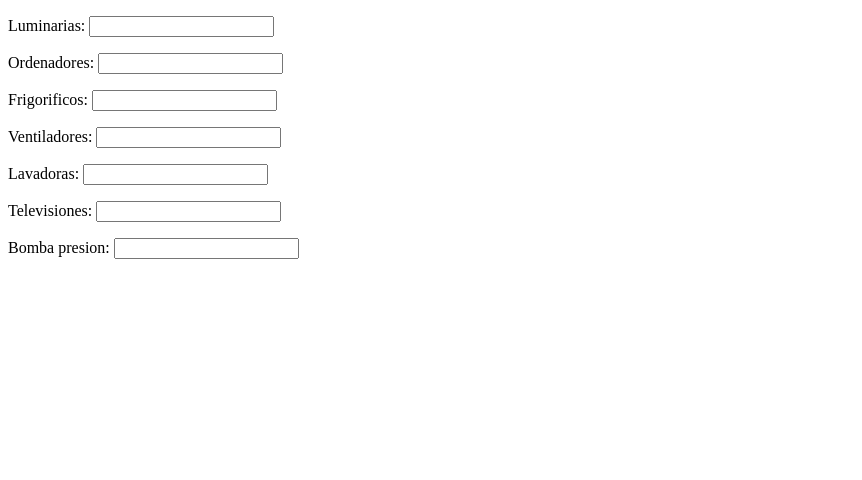
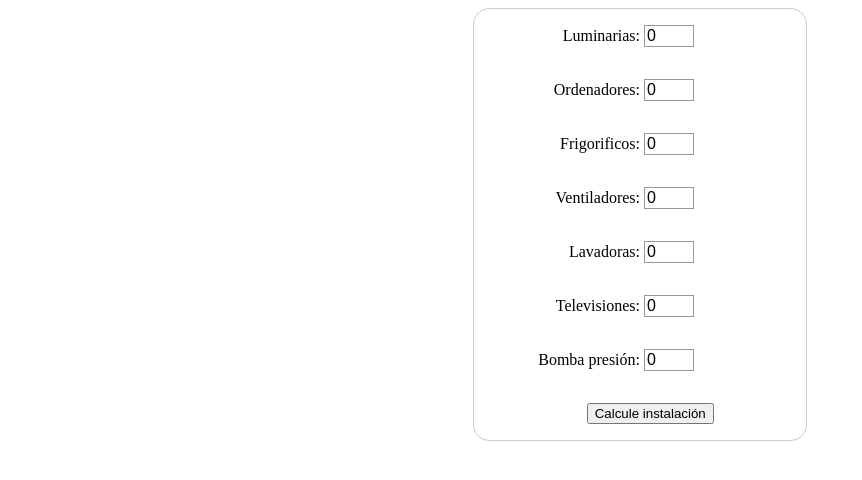
Before and after one commit to anjiron/pv_isolated_installation, a Django app: page /input_data/ in a window 1280 px wide. Shown: the top 480 px of the page, without its empty margins (0-862 px from the left). Run offline with Django 3.2, Linux system fonts and the light colour scheme.

Commit message:
input de entrada con css

```diff
--- a/pv_isolated/pv_isolated_app/templates/pv_isolated_app/input_data.html
+++ b/pv_isolated/pv_isolated_app/templates/pv_isolated_app/input_data.html
@@ -3,14 +3,109 @@
     <head>
         <meta charset="UTF-8">
         <title>Home</title>
+        <style>
+            form {
+              /* Centrar el formulario en la página */
+              margin: 0 auto;
+              width: 300px;
+              /* Esquema del formulario */
+              padding: 1em;
+              border: 1px solid #CCC;
+              border-radius: 1em;
+            }
+
+            ul {
+              list-style: none;
+              padding: 0;
+              margin: 0;
+            }
+
+            form li + li {
+              margin-top: 2em;
+            }
+
+            label {
+              /* Tamaño y alineación uniforme */
+              display: inline-block;
+              width: 150px;
+              text-align: right;
+            }
+
+            input,
+            textarea {
+              /* Para asegurarse de que todos los campos de texto tienen la misma configuración de letra
+                 Por defecto, las áreas de texto tienen un tipo de letra monoespaciada */
+              font: 1em sans-serif;
+
+              /* Tamaño uniforme del campo de texto */
+              width: 50px;
+              box-sizing: border-box;
+
+              /* Hacer coincidir los bordes del campo del formulario */
+              border: 1px solid #999;
+            }
+
+            input:focus,
+            textarea:focus {
+              /* Destacado adicional para elementos que tienen el cursor */
+              border-color: #000;
+            }
+
+            textarea {
+              /* Alinear los campos de texto multilínea con sus etiquetas */
+              vertical-align: top;
+
+              /* Proporcionar espacio para escribir texto */
+              height: 5em;
+            }
+
+            .button {
+              /* Alinear los botones con los campos de texto */
+              padding-left: 90px; /* mismo tamaño que los elementos de la etiqueta */
+            }
+
+            button {
+              /* Este margen adicional representa aproximadamente el mismo espacio que el espacio
+                 entre las etiquetas y sus campos de texto */
+              margin-left: .5em;
+            }
+        </style>
     </head>
     <body>
-    <p>Luminarias: <input type="number" name="luminarias"></p>
-    <p>Ordenadores: <input type="number" name="ordenadores"></p>
-    <p>Frigorificos: <input type="number" name="frigorificos"></p>
-    <p>Ventiladores: <input type="number" name="ventiladores"></p>
-    <p>Lavadoras: <input type="number" name="lavadoras"></p>
-    <p>Televisiones: <input type="number" name="televisiones"></p>
-    <p>Bomba presion: <input type="number" name="televisiones"></p>
+        <form>
+            <ul>
+                <li>
+                    <label for="luminarias">Luminarias:</label>
+                    <input type="number" value="0" name="luminarias">
+                </li>
+                <li>
+                    <label for="ordenadores">Ordenadores:</label>
+                    <input type="number" value="0" name="ordenadores">
+                </li>
+                <li>
+                    <label for="frigorificos">Frigorificos:</label>
+                    <input type="number" value="0" name="frigorificos">
+                </li>
+                <li>
+                    <label for="ventiladores">Ventiladores:</label>
+                    <input type="number" value="0" name="ventiladores">
+                </li>
+                <li>
+                    <label for="lavadoras">Lavadoras:</label>
+                    <input type="number" value="0" name="lavadoras">
+                </li>
+                <li>
+                    <label for="televisiones">Televisiones:</label>
+                    <input type="number" value="0" name="televisiones">
+                </li>
+                <li>
+                    <label for="bomba_presion">Bomba presión:</label>
+                    <input type="number" value="0" name="bomba_presion">
+                </li>
+                <li class="button">
+                    <button type="submit">Calcule instalación</button>
+                </li>
+            </ul>
+        </form>
     </body>
 </html>
```
Lines whose indentation alone changed are shown as unchanged.
